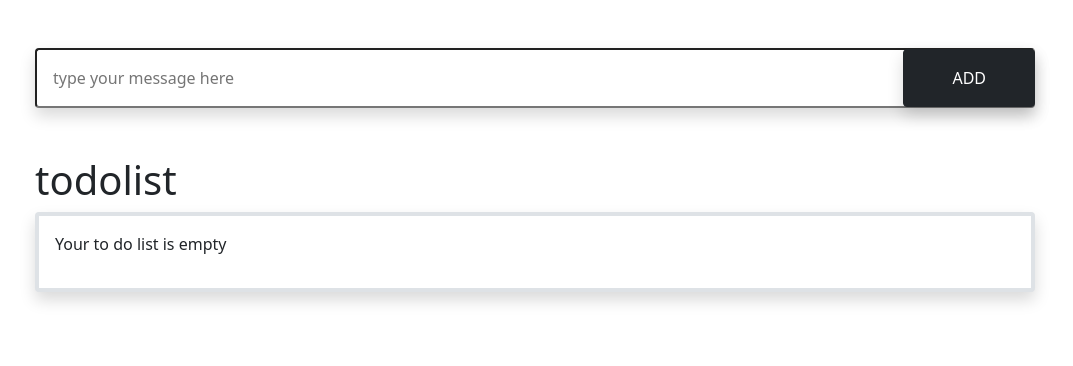
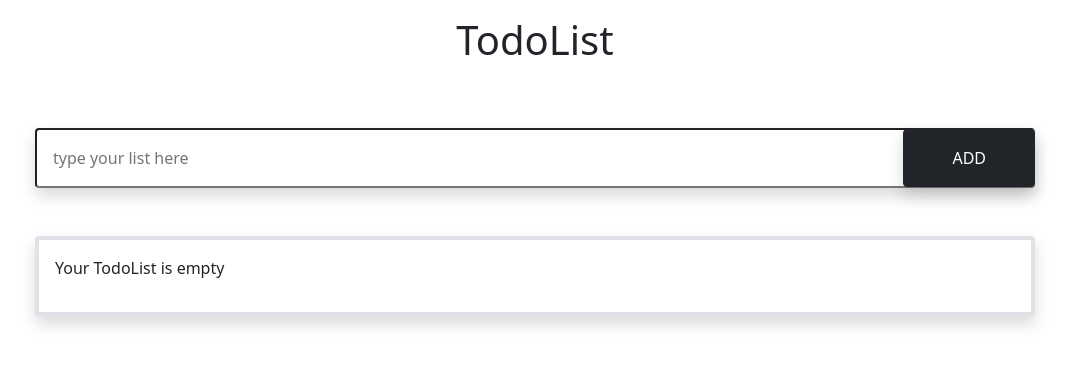
Before and after one commit to Andrey-Ionel/hw8, a plain HTML site: page index.html in a window 1280 px wide. Shown: the whole page, without its empty margins (105-1178 px from the left). Drawn offline with nearby package versions, Linux system fonts and the light colour scheme.

Commit message:
add changes

```diff
--- a/index.html
+++ b/index.html
@@ -10,16 +10,16 @@
 
 <body>
     <div class="mx-auto" style="width: 1000px;">
+        <h1 class="text-center my-3">TodoList</h1>
         <form class="position-relative">
             <input class="js-input-add my-5 shadow bg-white rounded w-100 p-3 pe-5" type="text"
-                placeholder="type your message here">
+                placeholder="type your list here">
             <button
                 class="js-event-button btn btn-dark shadow px-5 py-3 position-absolute top-50 end-0 translate-middle-y"
                 type="button">ADD</button>
         </form>
-        <h1>todolist</h1>
         <div class=" shadow bg-white rounded w-100 p-3 border border-4">
-            <p class="js-hidden-text">Your to do list is empty</p>
+            <p class="js-hidden-text">Your TodoList is empty</p>
             <ul class="js-list-add list-group lead"></ul>
         </div>
     </div>
```
